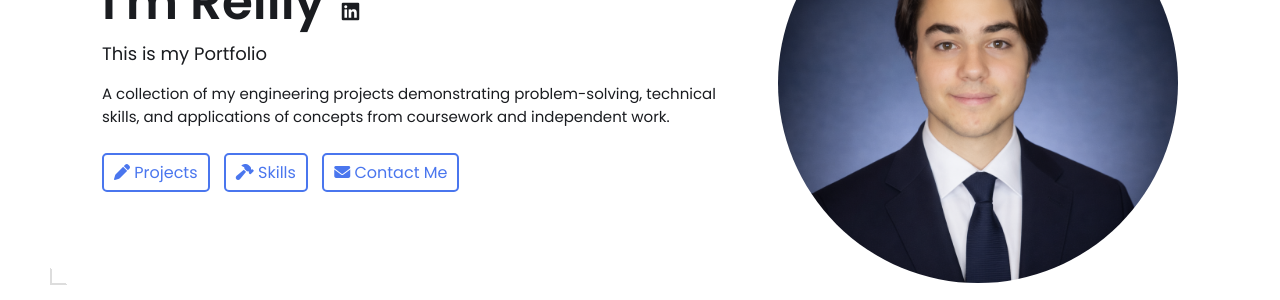
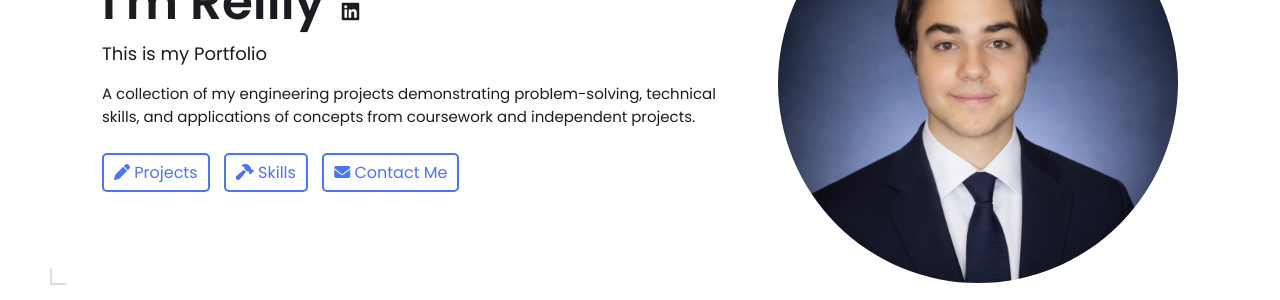
Before and after one commit to Reilly-P-12/Reilly-P-12.github.io, a Jekyll site: the page built from index.html, in a window 1280 px wide. Shown: the part 249-549 px from the top of the page. Built offline with Jekyll 4.4.1, drawn with Linux system fonts in a browser that asks for light colours.

Commit message:
Update _config.yml

```diff
--- a/_config.yml
+++ b/_config.yml
@@ -6,7 +6,7 @@ name: Reilly Poulsen
 headline: This is my Portfolio
 description: >-
   A collection of my engineering projects demonstrating problem-solving, technical skills,
-  and applications of concepts from coursework and independent work.
+  and applications of concepts from coursework and independent projects.
 
 # Profile image
 profile_image: /assets/images/profile-image/head_shot.png
```
